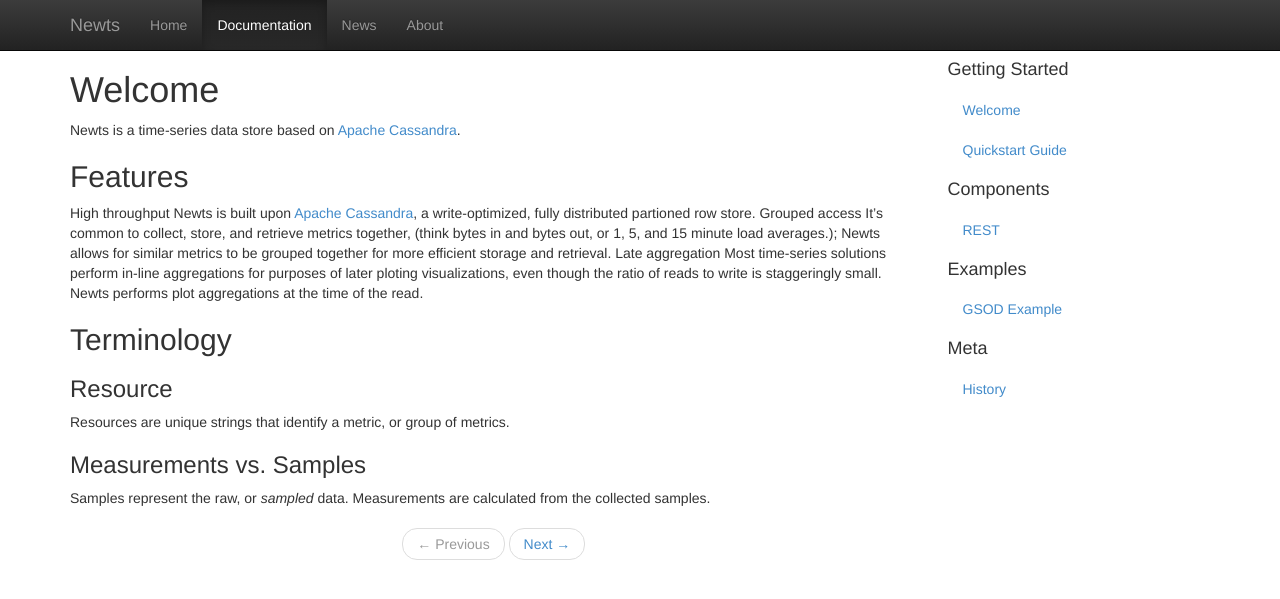
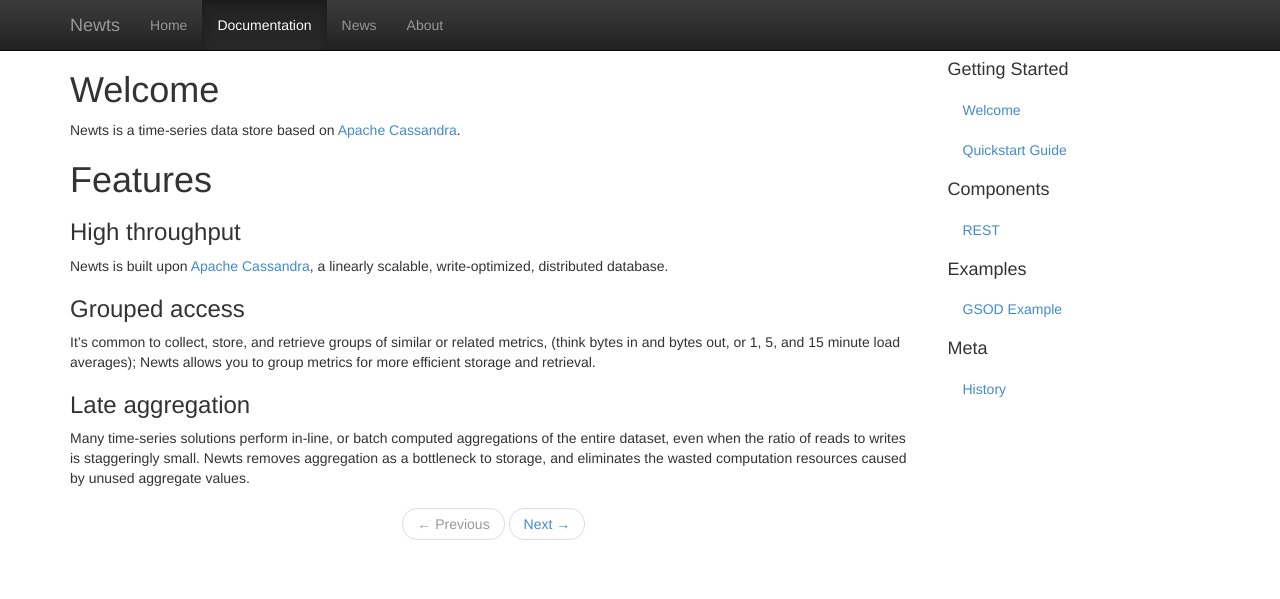
Before and after one commit to OpenNMS/newts, a Jekyll site: the page built from docs/index.markdown, in a window 1280 px wide. Shown: the top 599 px of the page. Built offline with Jekyll 4.4.1, drawn with Linux system fonts in a browser that asks for light colours.

Commit message:
rewording

```diff
--- a/docs/index.markdown
+++ b/docs/index.markdown
@@ -8,21 +8,22 @@ permalink: /docs/home/
 Newts is a time-series data store based on [Apache Cassandra].
 
 Features
---------
-High throughput
-  Newts is built upon [Apache Cassandra], a write-optimized, fully distributed partioned row store.
-Grouped access
-  It's common to collect, store, and retrieve metrics together, (think bytes in and bytes out, or 1, 5, and 15 minute load averages.); Newts allows for similar metrics to be grouped together for more efficient storage and retrieval.
-Late aggregation
-  Most time-series solutions perform in-line aggregations for purposes of later ploting visualizations, even though the ratio of reads to write is staggeringly small.  Newts performs plot aggregations at the time of the read.
+========
 
-Terminology
------------
+### High throughput
+Newts is built upon [Apache Cassandra], a linearly scalable, write-optimized,
+distributed database.
 
-### Resource
-Resources are unique strings that identify a metric, or group of metrics.
+### Grouped access
+It's common to collect, store, and retrieve groups of similar or related metrics,
+(think bytes in and bytes out, or 1, 5, and 15 minute load averages); Newts
+allows you to group metrics for more efficient storage and retrieval.
 
-### Measurements vs. Samples
-Samples represent the raw, or *sampled* data.  Measurements are calculated from the collected samples.
+### Late aggregation
+Many time-series solutions perform in-line, or batch computed aggregations of the
+entire dataset, even when the ratio of reads to writes is staggeringly small.
+Newts removes aggregation as a bottleneck to storage, and eliminates the wasted
+computation resources caused by unused aggregate values.
+
 
 [Apache Cassandra]: http://cassandra.apache.org "Apache Cassandra"
--- a/index.html
+++ b/index.html
@@ -27,7 +27,7 @@ overview: true
     <div class="row">
         <div class="col-sm-4">
             <h2>High throughput</h2>
-            <p>Newts is built upon <a href="http://cassandra.apache.org">Apache Cassandra</a>, a write-optimized, fully distributed partitioned row store.</p>
+            <p>Newts is built upon <a href="http://cassandra.apache.org">Apache Cassandra</a>, a write-optimized, linearly scalable distributed database.</p>
             <!-- <p><a class="btn btn-primary" href="#" role="button">Performance Metrics &raquo;</a></p> -->
         </div><!-- /.col-lg-4 -->
         <div class="col-sm-4">
```
